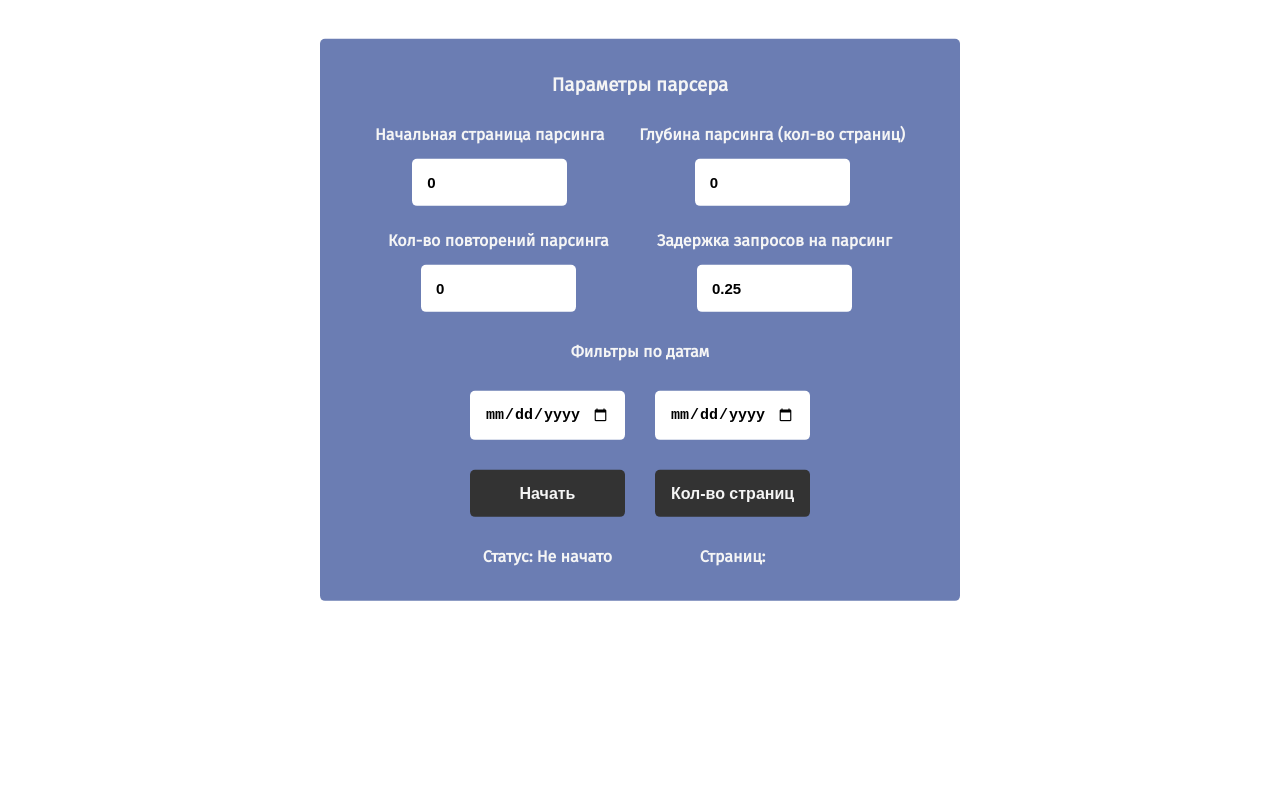
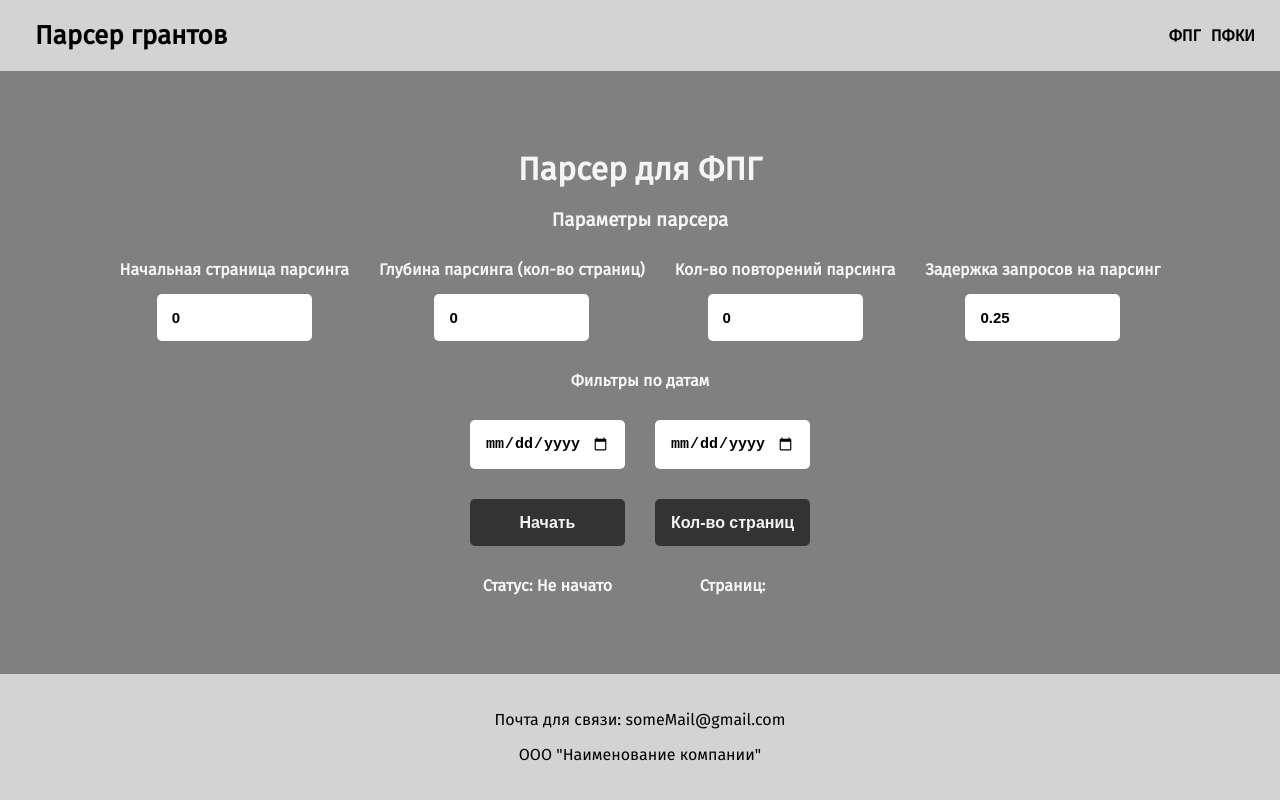
Before and after one commit to lubuntum/grantsParser, a React (Create React App) app: page / in a window 1280 px wide. Built offline with nearby package versions, Linux system fonts and the light colour scheme; what xlsx would draw is missing.

Commit message:
Изменил UI, реализовал header и footer

```diff
--- a/package.json
+++ b/package.json
@@ -8,6 +8,7 @@
     "@testing-library/user-event": "^13.5.0",
     "react": "^18.2.0",
     "react-dom": "^18.2.0",
+    "react-router-dom": "^6.22.3",
     "react-scripts": "5.0.1",
     "web-vitals": "^2.1.4",
     "xlsx": "^0.18.5"
--- a/src/App.js
+++ b/src/App.js
@@ -1,10 +1,31 @@
-import logo from './logo.svg';
 import './App.css';
+import './style/footer.css'
+import './style/header.css'
 import './style/parser_container.css'
 import UserPanel from './components/Grabber'
 function App() {
+  const title = "Парсер грантов"
   return (
-    <UserPanel/>
+    <>
+    <div className='page'>
+      <nav className='header_container'>
+        <div className='content'>
+          <div className='title'>{title}</div>
+          <div className='options_container'>
+            <div className='options_item'>ФПГ</div>
+            <div className='options_item'>ПФКИ</div>
+          </div>
+        </div>
+      </nav>
+      <UserPanel/>
+      <div className='footer'>
+        <div className='footer_info'>
+          <p>Почта для связи: someMail@gmail.com</p>
+          <p>ООО "Наименование компании"</p>
+        </div>
+      </div>
+      </div>
+    </>
   );
 }
 
--- a/src/components/Grabber.jsx
+++ b/src/components/Grabber.jsx
@@ -59,6 +59,7 @@ function UserPanel(){
     }
     return(
         <div className="parse_container">
+            <h1>Парсер для ФПГ</h1>
             <h3>Параметры парсера</h3>
             <div className="main_options">
             <div className="options">
--- /dev/null
+++ b/src/style/footer.css
@@ -0,0 +1,11 @@
+.footer{
+    background-color: lightgray;
+    color: black;
+    /*
+    position: fixed;
+    left: 0;
+    bottom: 0;
+    width: 100%;*/
+    text-align: center;
+    padding: 20px;
+}
--- /dev/null
+++ b/src/style/header.css
@@ -0,0 +1,28 @@
+.header_container {
+  padding: 15px 20px;
+  background-color: lightgray;
+}
+.content {
+  display: flex;
+  justify-content: space-between;
+}
+.options_container {
+  display: flex;
+  flex-direction: row;
+  justify-content: end;
+  align-items: center;
+}
+.options_item {
+  padding: 5px;
+  user-select: none;
+  transition: all 0.3s ease;
+  font-weight: bold;
+}
+.options_item:hover {
+  color: lightcoral;
+}
+.title {
+  font-size: 26px;
+  font-weight: bold;
+  padding: 5px 15px;
+}
--- a/src/style/parser_container.css
+++ b/src/style/parser_container.css
@@ -1,44 +1,57 @@
-@import url('https://fonts.googleapis.com/css?family=Fira+Sans');
+@import url("https://fonts.googleapis.com/css?family=Fira+Sans");
 body {
-  font-family: 'Fira Sans', sans-serif;
+  font-family: "Fira Sans", sans-serif;
+  background-color: gray;
 }
-h3{
+.page {
+  display: flex;
+  flex-direction: column;
+  height: 100vh;
+}
+h1{
   color: whitesmoke;
   margin-top: 0px;
 }
-.parse_container p{
+h3 {
+  color: whitesmoke;
+  margin-top: 0px;
+}
+.parse_container p {
   color: whitesmoke;
   margin: 15px;
 }
-.parse_container{
+.parse_container {
+  /*
     position: absolute;
     top: 40%;
     left: 50%;
     transform: translate(-50%,-50%);
+    */
   display: flex;
   flex-direction: column;
+  flex-grow: 1;
   align-items: center;
   justify-content: center;
   padding: 35px;
-    background-color: #6b7db3;
-    border-radius: 5px;
+  background-color: gray;
   font-weight: 600;
   font-size: 16px;
+  margin: 15px 0px;
 }
-.options{
+.options {
   display: flex;
   justify-content: center;
   align-items: center;
   flex-wrap: wrap;
 }
-.main_options .options{
+.main_options .options {
   justify-content: space-evenly;
 }
-.option:focus{
-    border:none;
+.option:focus {
+  border: none;
   outline: none;
 }
-.option{
+.option {
   width: 125px;
   padding: 15px 15px;
   border-radius: 5px;
@@ -48,10 +61,10 @@ h3{
   font-size: 15px;
 }
 
-.desc{
+.desc {
   padding: 0px 15px;
 }
-.parse_btn{
+.parse_btn {
   display: flex;
   justify-content: center;
   align-items: center;
@@ -68,20 +81,20 @@ h3{
   border-radius: 5px;
   transition: all 0.1s ease;
 }
-.parse_btn:active{
-    background-color: #2A3986;
+.parse_btn:active {
+  background-color: lightcoral;
 }
-.usability{
+.usability {
   display: flex;
   flex-direction: column;
   align-items: center;
   justify-content: center;
   color: whitesmoke;
 }
-.main_options .usability{
+.main_options .usability {
   padding-top: 10px;
 }
 
-.usability p{
+.usability p {
   margin: 15px 0px 0px 0px;
 }
```
Also changed, not shown: 1 other file (tests, documents, lock files or other folders). Lines whose indentation alone changed are shown as unchanged.
